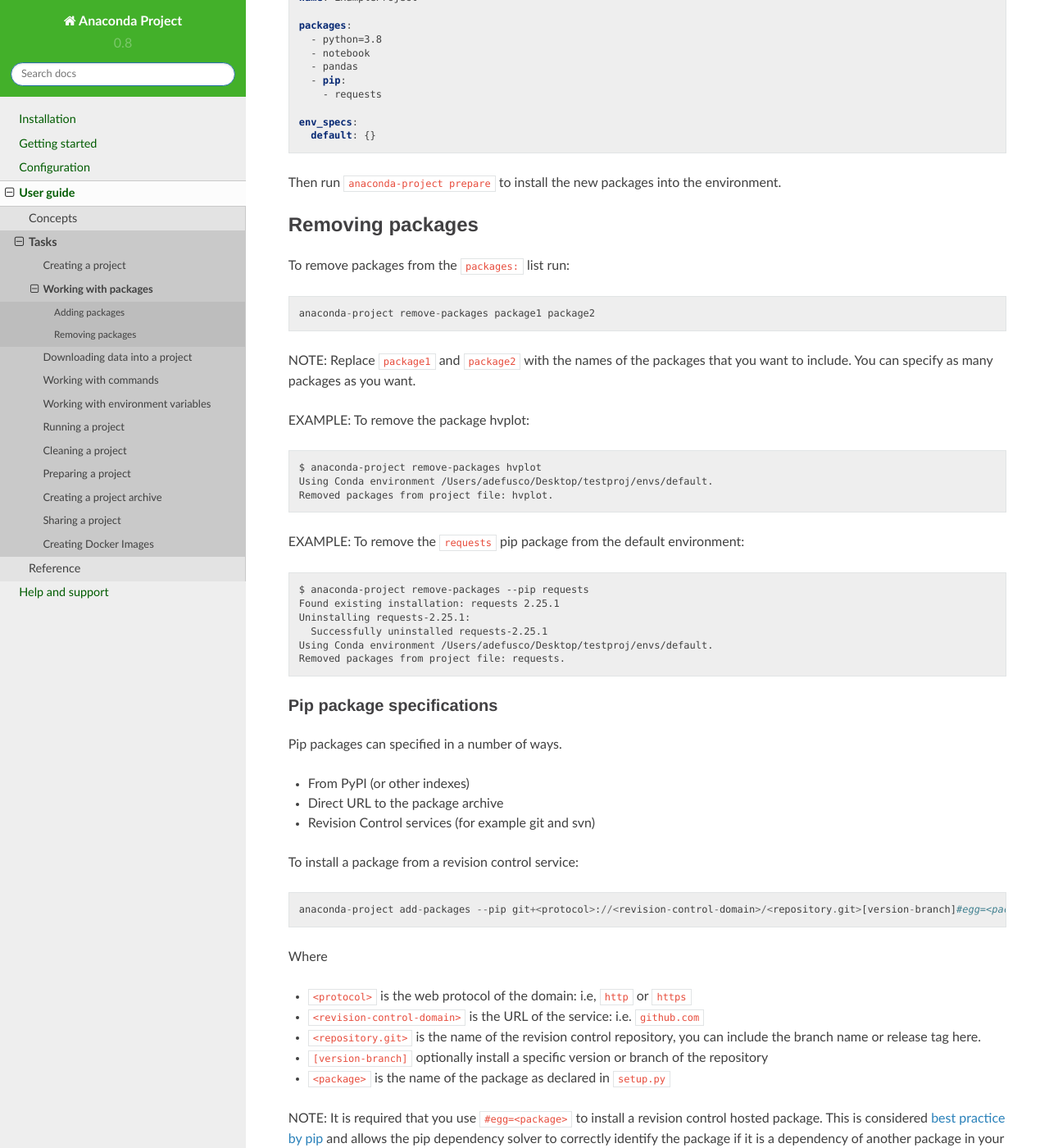
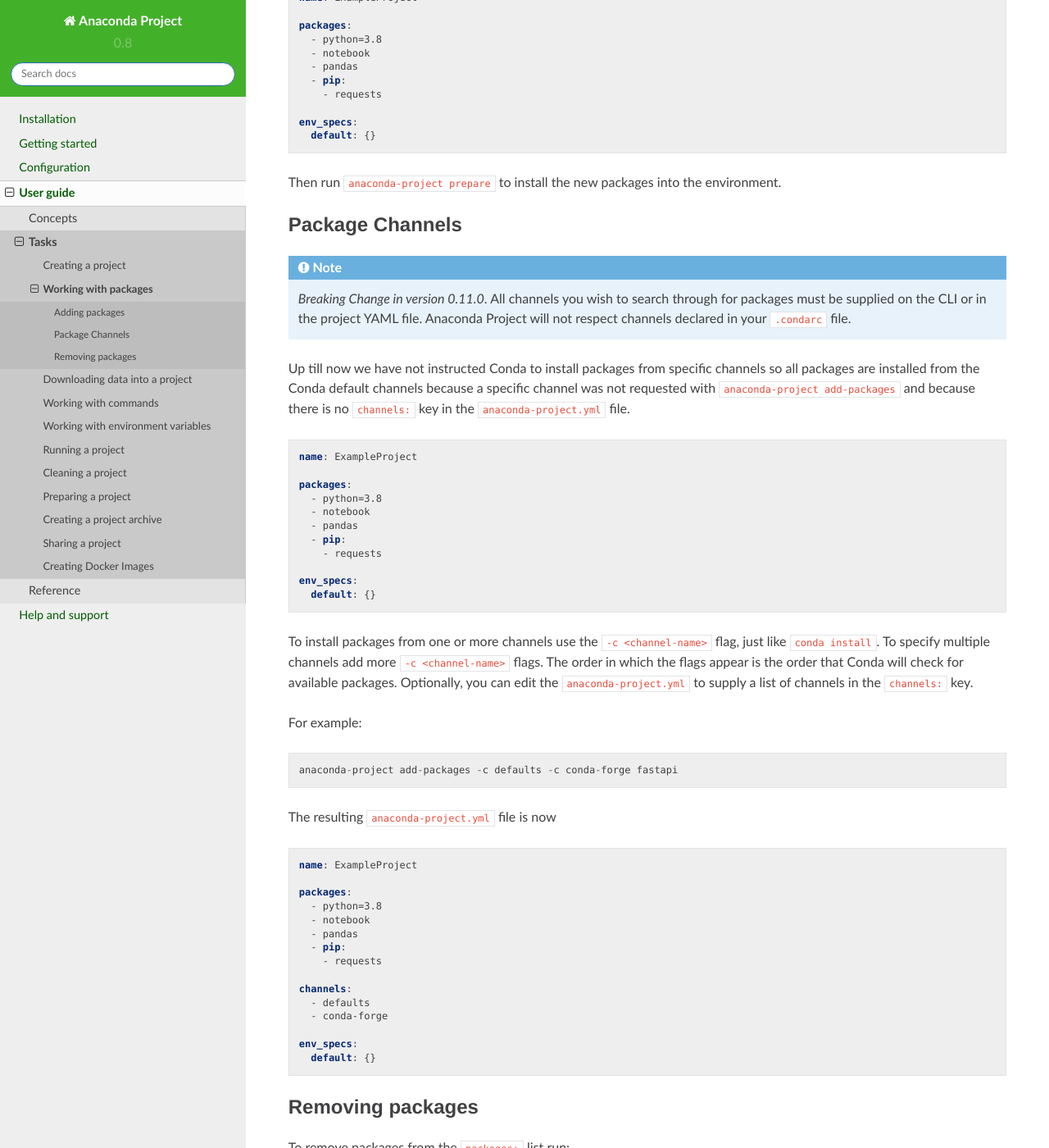
Before and after one commit to anaconda/anaconda-project, a Sphinx documentation site: the page built from docs/source/user-guide/tasks/work-with-packages.rst, in a window 1280 px wide and 1400 px high, scrolled down 1764 px. Shown: the whole window at 82% size. Built offline with Sphinx 7.4.7 and the Read the Docs theme 2.0.0, drawn with Linux system fonts in a browser that asks for light colours.

Commit message:
docs: pacakge channels

```diff
--- a/docs/source/user-guide/tasks/work-with-packages.rst
+++ b/docs/source/user-guide/tasks/work-with-packages.rst
@@ -104,6 +104,63 @@
 
 Then run ``anaconda-project prepare`` to install the new packages into the environment.
 
+****************
+Package Channels
+****************
+
+.. note::
+
+  *Breaking Change in version 0.11.0*. All channels you wish to search through for packages must be supplied on the CLI
+  or in the project YAML file.  Anaconda Project will not respect channels declared in your ``.condarc`` file.
+
+Up till now we have not instructed Conda to install packages from specific channels so all packages are installed from
+the Conda default channels because a specific channel was not requested with ``anaconda-project add-packages`` and
+because there is no ``channels:`` key in the ``anaconda-project.yml`` file.
+
+.. code-block:: yaml
+
+  name: ExampleProject
+
+  packages:
+    - python=3.8
+    - notebook
+    - pandas
+    - pip:
+      - requests
+
+  env_specs:
+    default: {}
+
+To install packages from one or more channels use the ``-c <channel-name>`` flag, just like
+``conda install``. To specify multiple channels add more ``-c <channel-name>`` flags. The order
+in which the flags appear is the order that Conda will check for available packages. Optionally,
+you can edit the ``anaconda-project.yml`` to supply a list of channels in the ``channels:`` key.
+
+For example::
+
+  anaconda-project add-packages -c defaults -c conda-forge fastapi
+
+The resulting ``anaconda-project.yml`` file is now
+
+.. code-block:: yaml
+
+  name: ExampleProject
+
+  packages:
+    - python=3.8
+    - notebook
+    - pandas
+    - pip:
+      - requests
+
+  channels:
+    - defaults
+    - conda-forge
+
+  env_specs:
+    default: {}
+
+
 *****************
 Removing packages
 *****************
```
Also changed, not shown: 1 other file.
